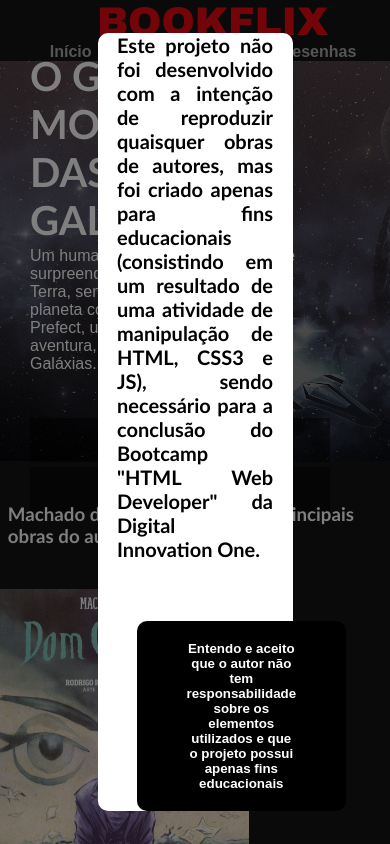
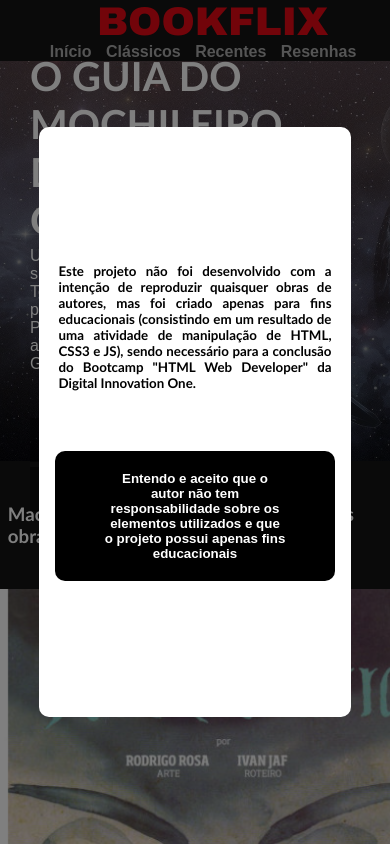
Before and after one commit to alessandroCidney/Bookflix, a plain HTML site: page index.html in a window 390 px wide. Shown: the top 844 px of the page. Drawn offline with Linux system fonts and the light colour scheme.

Commit message:
Ajustes de responsividade no popup inicial e nos elementos carousel

```diff
--- a/css/main.css
+++ b/css/main.css
@@ -101,7 +101,7 @@
     width: 70%;
 }
 
-.box-filme {
+.box-book {
     height: 360px;
     display: block;
 }
@@ -142,8 +142,8 @@
     align-items: center;
     justify-content: center;
     flex-direction: column;
-    min-width: 50vw;
-    min-height: 70vh;
+    width: 70vw;
+    height: 70vh;
     background-color: white;
     border-radius: 10px;
 }
@@ -151,12 +151,12 @@
 .popup-p {
     font-family: 'Trebuchet MS', 'Lucida Sans Unicode', 'Lucida Grande', 'Lucida Sans', Arial, sans-serif;
     color: black;
-    font-size: 15pt;
+    font-size: 12pt;
     font-weight: bolder;
     text-align: justify;
     display: block;
     position: relative;
-    width: 40vw;
+    width: 90%;
     margin-bottom: 7vh;
 }
 
@@ -179,7 +179,7 @@
 }
 
 .popup-button-div {
-    width: 30vw;
+    width: 70%;
 }
 
 .footer-container {
@@ -187,4 +187,5 @@
     display: flex;
     align-items: center;
     justify-content: center;
+    text-align: center;
 }
--- a/css/responsive.css
+++ b/css/responsive.css
@@ -8,6 +8,33 @@
         margin-top: 5px;
         width: 300px;
     }
+
+    .box-book {
+        min-height: 660px;
+        min-width: 440px;
+        margin-left: 2vw;
+    }
+
+}
+
+@media screen and (max-width: 900px) {
+    .popup {
+        width: 80vw;
+        min-height: 70vh;
+    }
+
+    .popup-p {
+        font-size: 10pt;
+        width: 70vw;
+    }
+
+    .popup-button-div {
+        width: 90%;
+    }
+
+    .popup-button {
+        width: 100%;
+    }
 }
 
 @media screen and (min-width: 1000px) {
--- a/index.html
+++ b/index.html
@@ -92,16 +92,16 @@
             <div class="carousel-books">
                 <div class="owl-carousel owl-theme">
                     <div class="item">
-                        <img src="images/book-1.jpg" alt="Miniatura de filme" class="box-filme">
+                        <img src="images/book-1.jpg" alt="Miniatura de filme" class="box-book">
                     </div>
                     <div class="item">
-                        <img src="images/book-2.jpg" alt="Miniatura de filme" class="box-filme">
+                        <img src="images/book-2.jpg" alt="Miniatura de filme" class="box-book">
                     </div>
                     <div class="item">
-                        <img src="images/book-3.jpg" alt="Miniatura de filme" class="box-filme">
+                        <img src="images/book-3.jpg" alt="Miniatura de filme" class="box-book">
                     </div>
                     <div class="item">
-                        <img src="images/book-4.jpg" alt="Miniatura de filme" class="box-filme">
+                        <img src="images/book-4.jpg" alt="Miniatura de filme" class="box-book">
                     </div>
                 </div>
             </div>
@@ -116,16 +116,16 @@
             <div class="carousel-books">
                 <div class="owl-carousel owl-theme">
                     <div class="item">
-                        <img src="images/book-5.jpg" alt="Miniatura de filme" class="box-filme">
+                        <img src="images/book-5.jpg" alt="Miniatura de filme" class="box-book">
                     </div>
                     <div class="item">
-                        <img src="images/book-6.jpg" alt="Miniatura de filme" class="box-filme">
+                        <img src="images/book-6.jpg" alt="Miniatura de filme" class="box-book">
                     </div>
                     <div class="item">
-                        <img src="images/book-7.jpg" alt="Miniatura de filme" class="box-filme">
+                        <img src="images/book-7.jpg" alt="Miniatura de filme" class="box-book">
                     </div>
                     <div class="item">
-                        <img src="images/book-8.jpg" alt="Miniatura de filme" class="box-filme">
+                        <img src="images/book-8.jpg" alt="Miniatura de filme" class="box-book">
                     </div>
                 </div>
             </div>
```
